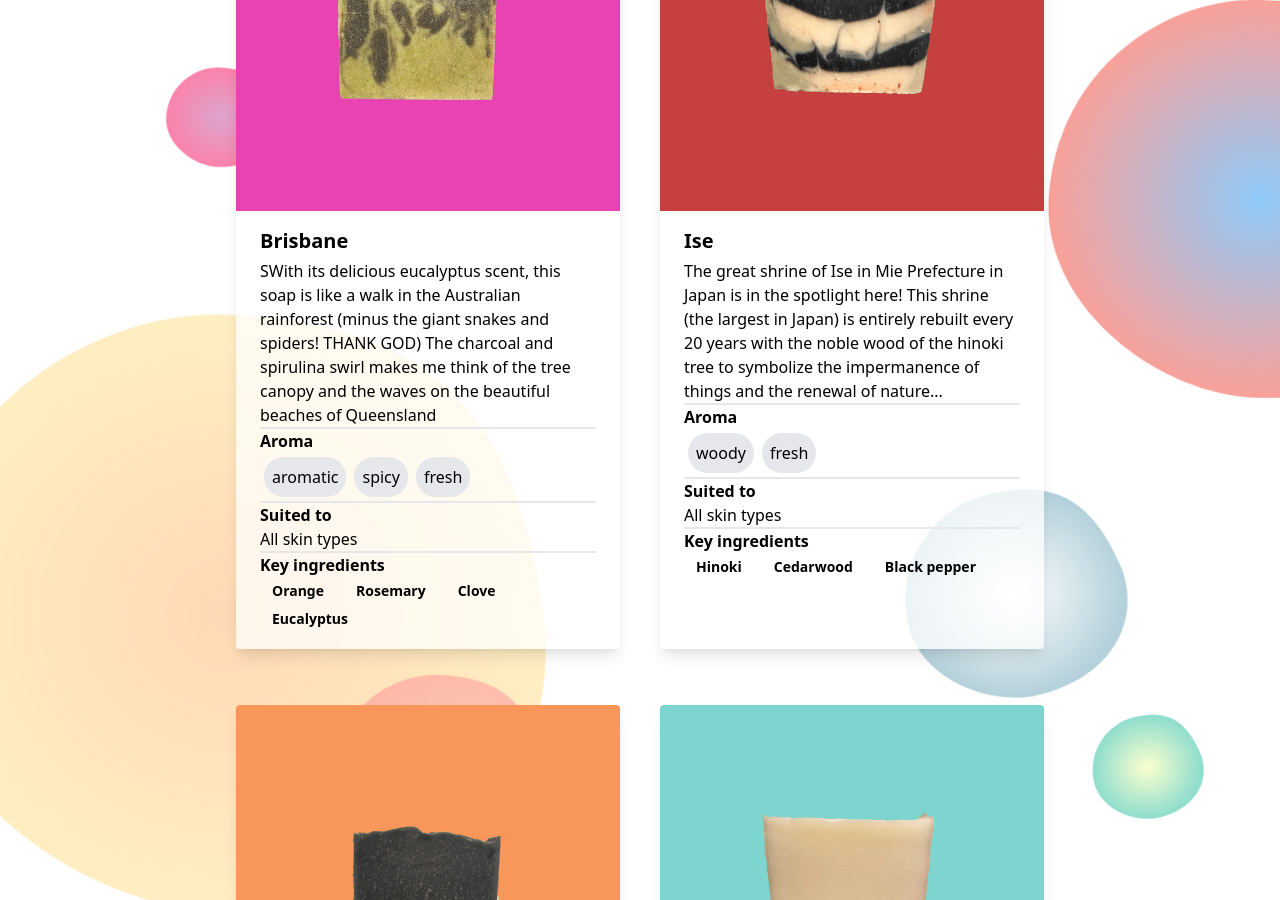
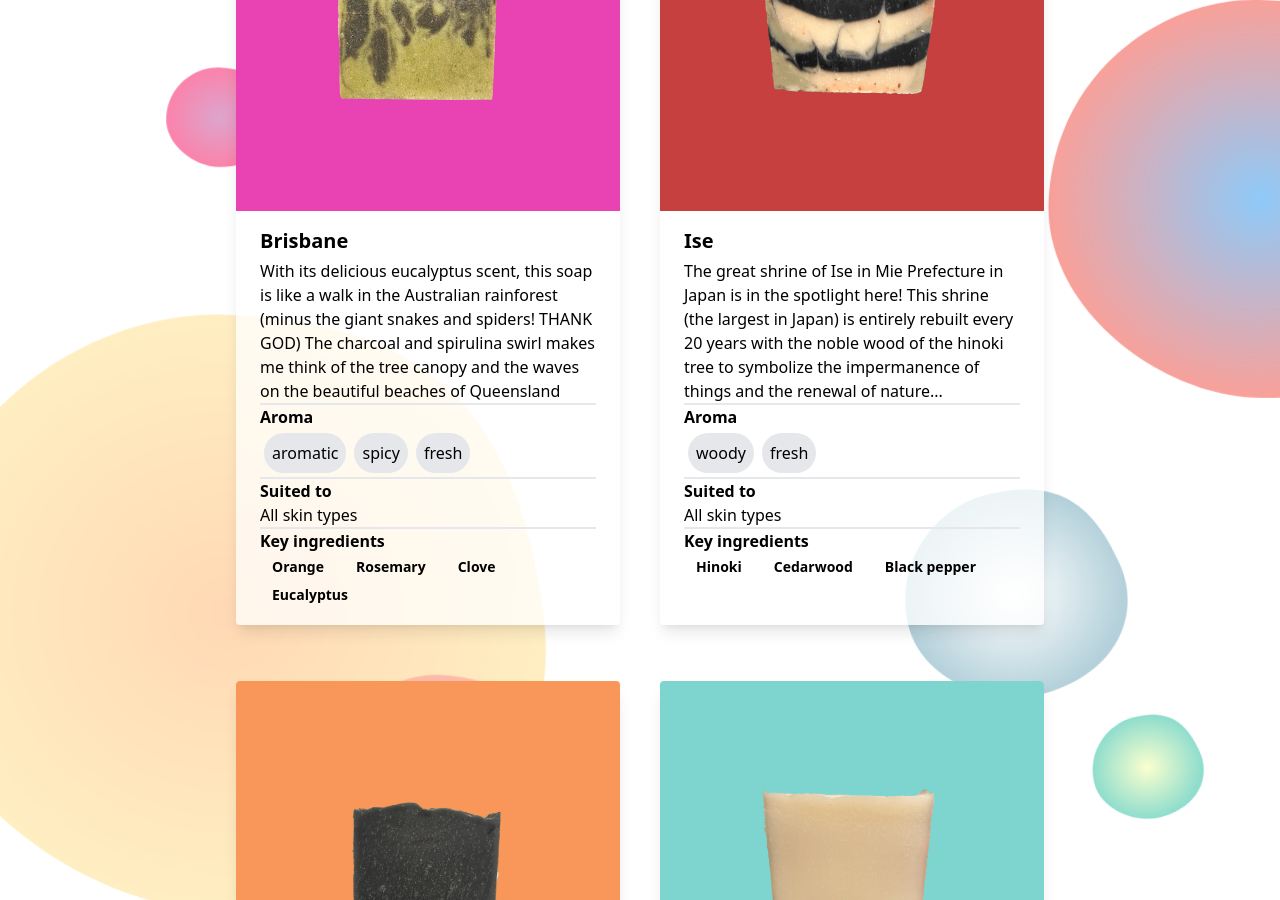
Before and after one commit to trudisoap/itstrudi.com, a Jekyll site: the page built from index.md, in a window 1280 px wide and 900 px high, scrolled down 2005 px. Built offline with Jekyll 4.4.1, drawn with Linux system fonts in a browser that asks for light colours.

Commit message:
Fixed typo.

```diff
--- a/_data/soaps.yml
+++ b/_data/soaps.yml
@@ -52,7 +52,7 @@ soaps:
           - subtle
 
     - name: Brisbane
-      description: SWith its delicious eucalyptus scent, this soap is like a walk in the Australian rainforest (minus the giant snakes and spiders! THANK GOD) The charcoal and spirulina swirl makes me think of the tree canopy and the waves on the beautiful beaches of Queensland
+      description: With its delicious eucalyptus scent, this soap is like a walk in the Australian rainforest (minus the giant snakes and spiders! THANK GOD) The charcoal and spirulina swirl makes me think of the tree canopy and the waves on the beautiful beaches of Queensland
       ingredients:
           - Orange
           - Rosemary
```
